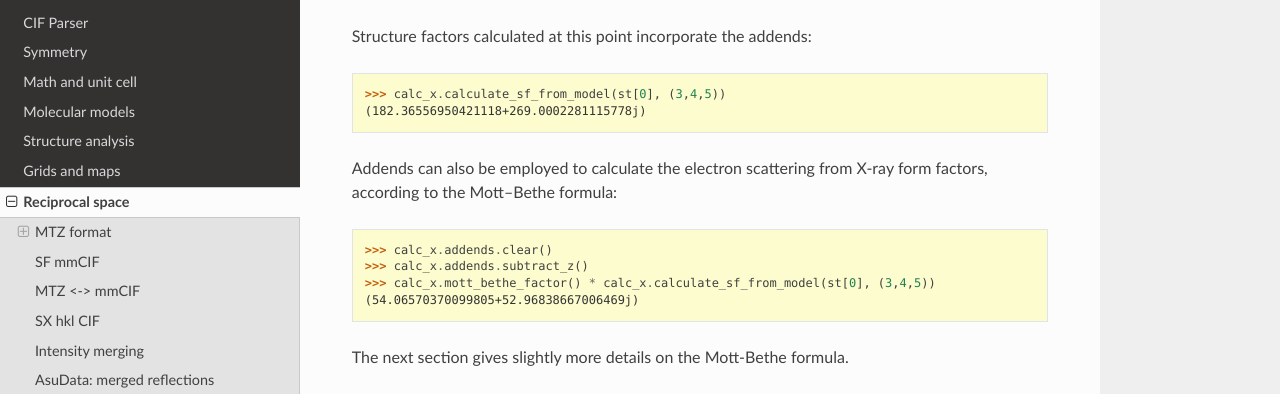
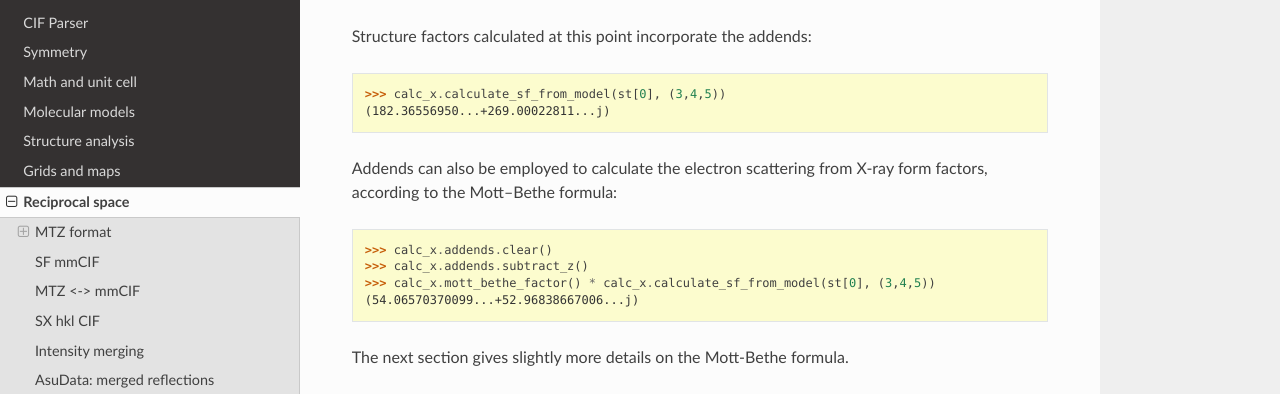
Before and after one commit to project-gemmi/gemmi, a Sphinx documentation site: the page built from docs/hkl.rst, in a window 1280 px wide and 900 px high, scrolled down 36269 px. Shown: the part 156-550 px from the top of the window. Built offline with Sphinx 7.4.7 and the Read the Docs theme 2.0.0, drawn with Linux system fonts in a browser that asks for light colours.

```diff
--- a/docs/hkl.rst
+++ b/docs/hkl.rst
@@ -2043,21 +2043,19 @@ well below 1ms.
 Structure factors calculated at this point incorporate the addends:
 
 .. doctest::
-  :skipif: sys.platform == 'win32'
-
-  >>> calc_x.calculate_sf_from_model(st[0], (3,4,5))
-  (182.36556950421118+269.0002281115778j)
+
+  >>> calc_x.calculate_sf_from_model(st[0], (3,4,5))  #doctest: +ELLIPSIS
+  (182.36556950...+269.00022811...j)
 
 Addends can also be employed to calculate the electron scattering
 from X-ray form factors, according to the Mott–Bethe formula:
 
 .. doctest::
-  :skipif: sys.platform == 'win32'
 
   >>> calc_x.addends.clear()
   >>> calc_x.addends.subtract_z()
-  >>> calc_x.mott_bethe_factor() * calc_x.calculate_sf_from_model(st[0], (3,4,5))
-  (54.06570370099805+52.96838667006469j)
+  >>> calc_x.mott_bethe_factor() * calc_x.calculate_sf_from_model(st[0], (3,4,5))  #doctest: +ELLIPSIS
+  (54.06570370099...+52.96838667006...j)
 
 The next section gives slightly more details on the Mott-Bethe formula.
 
```
Also changed, not shown: 1 other file.
